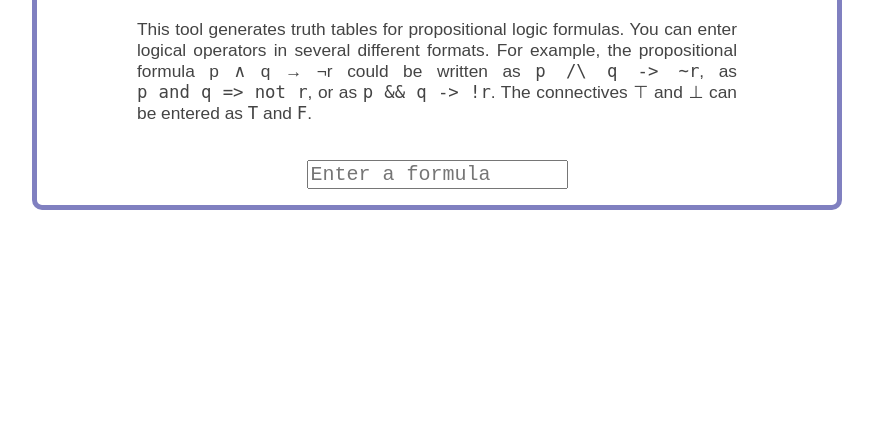
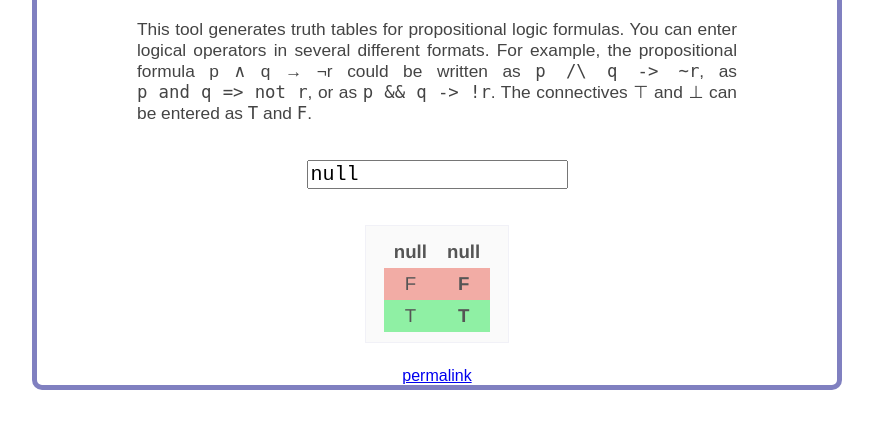
Before and after one commit to atalii/s3t, a plain HTML site: page index.html in a window 1280 px wide. Shown: the part 74-502 px from the top of the page, without its empty margins (203-1076 px from the left). Drawn offline with Linux system fonts and the light colour scheme.

Commit message:
feat: allow permalinking truth tables

```diff
--- a/index.html
+++ b/index.html
@@ -10,7 +10,7 @@
 		<script type="text/javascript" src="js/truth-table.js"></script>
 		<link rel="stylesheet" type="text/css" href="css/style.css" />
 	</head>
-	<body>
+	<body onload="startup()">
 		<div class="content">
 			<h1 class="title">
 				Truth Table Generator
@@ -28,6 +28,7 @@
 			</p>
 			<div id="table-target">
 				<!-- Generated truth tables go here -->
+				<a id="permalink"/>
 			</div>
 		</div>
 	</body>
--- a/js/core.js
+++ b/js/core.js
@@ -11,8 +11,16 @@
  */
 function go() {
   var input = document.getElementById("expressionInput").value;
+  if (!input) return;
+
   try {
     prettyPrintTruthTable(parse(input));
+
+    let permalink = document.getElementById("permalink");
+    let loc = new URL(window.location.toLocaleString());
+    loc.searchParams.set("q", encodeURIComponent(input));
+    permalink.href = loc.toString();
+    permalink.innerHTML = "permalink";
   } catch (e) {
     if (e.description !== undefined) {
       displayCompileError(input, e);
@@ -39,3 +47,10 @@ function assert(expr, what) {
 function unreachable(why) {
   throw new Error("Unreachable code: " + why);
 }
+
+function startup() {
+  const url = new URL(window.location.toLocaleString());
+  let input = document.getElementById("expressionInput");
+  input.value = decodeURIComponent(url.searchParams.get("q"));
+  go();
+}
```
Also changed, not shown: 1 other file.
